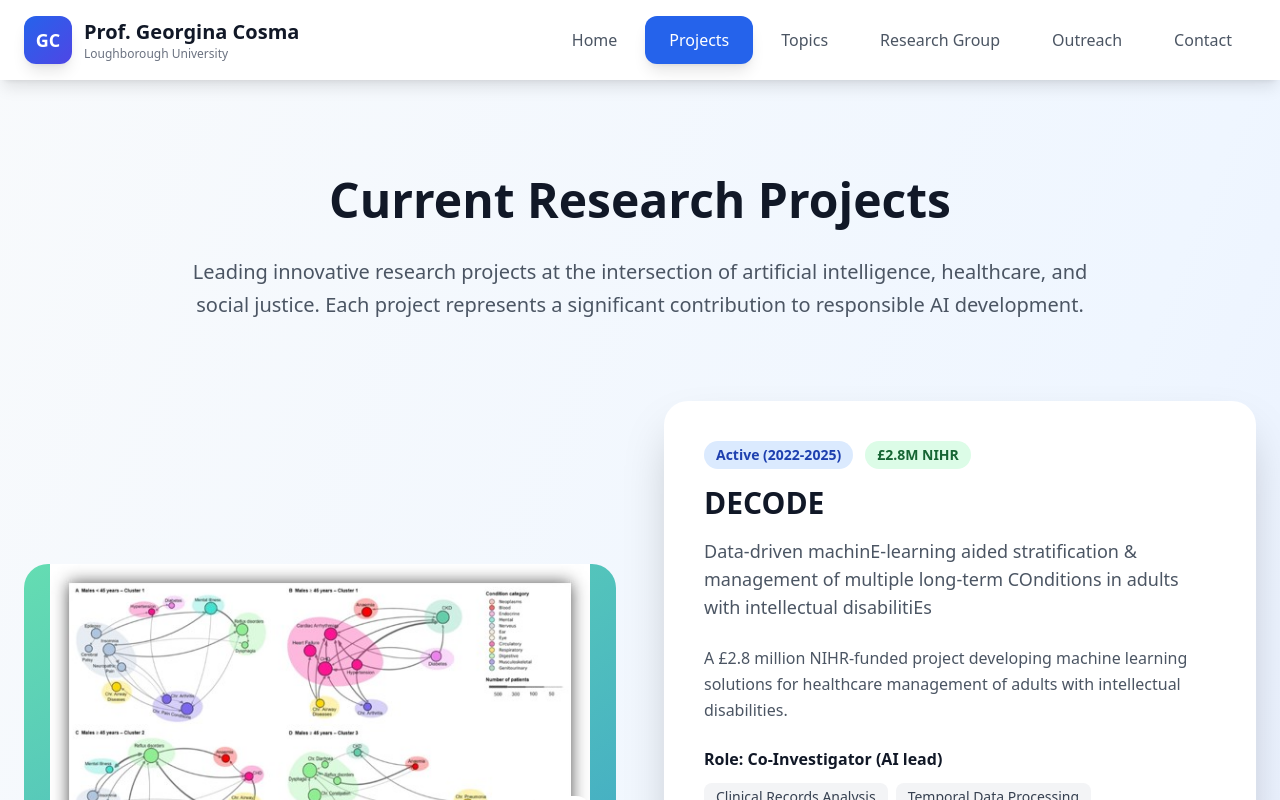
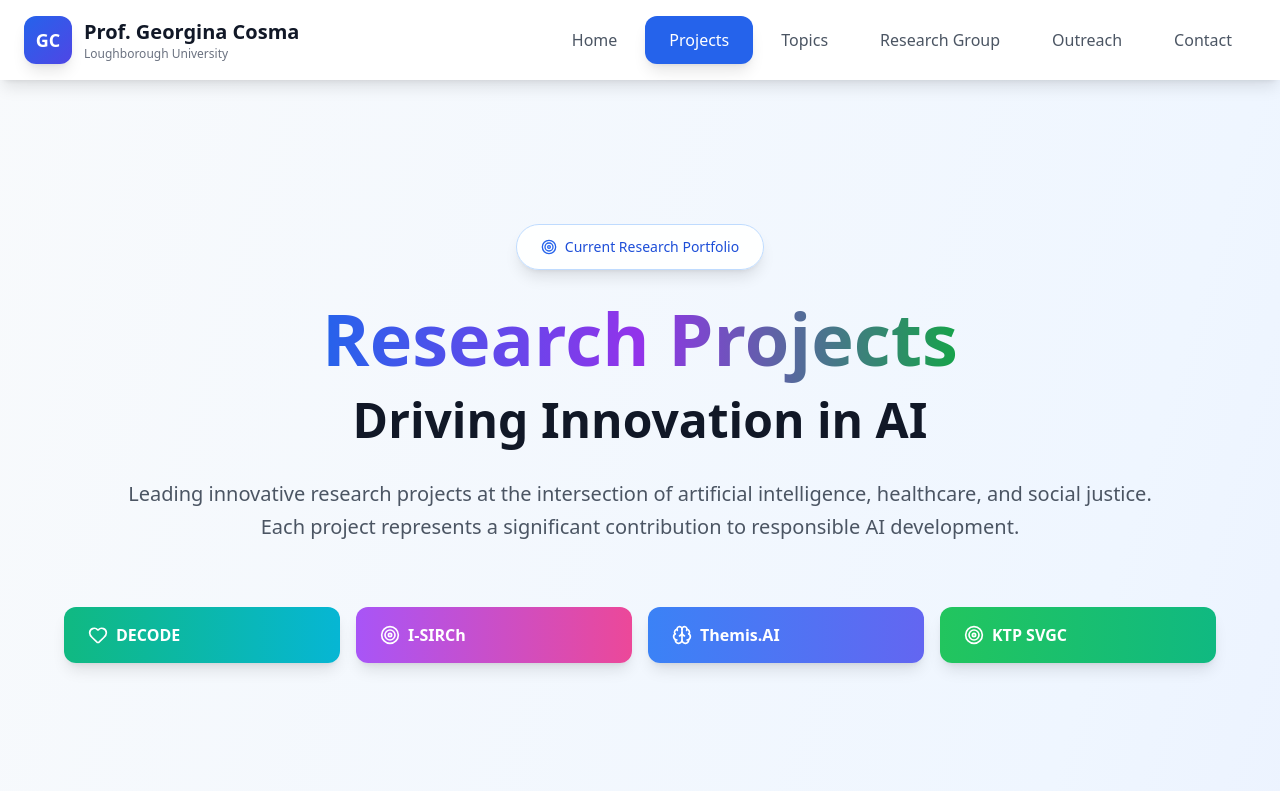
Before and after one commit to gcosma/DataSciencePlus, a React (Create React App) app: page / in a window 1280 px wide. Both pictures are taken after a click on the button "Explore Research Projects". Shown: the top 800 px of the page. Built offline with nearby package versions, Linux system fonts and the light colour scheme.

Commit message:
Your commit message here

```diff
--- a/src/App.js
+++ b/src/App.js
@@ -227,7 +227,7 @@ const teamMembers = [
       name: "Mikel Williams",
       position: "PhD Student in Information Retrieval",
       specialisation: "Neural Information Retrieval with cross-modal knowledge transfer",
-      funder: "Self-funded",
+      funder: "self-funded",
       startDate: "July 2021",
       type: "phd",
       status: "current",
@@ -238,7 +238,7 @@ const teamMembers = [
       position: "PhD Student in neural machine unlearning",
       specialisation: "Selective Forgetting for Large Language Models",
       funder: "self-funded",
-      startDate: "TBC",
+      startDate: "October 2024 (PT-mode)",
       type: "phd",
       status: "current",
       image: personImage
@@ -454,8 +454,8 @@ const teamMembers = [
   );
 
   const HomePage = () => (
-    <div className="min-h-screen">
-      <section className="relative min-h-screen flex items-center justify-center overflow-hidden">
+    <div className="min-h-screen bg-gradient-to-br from-slate-50 via-blue-50 to-indigo-100 pt-24">
+      <section className="relative py-32 px-6 overflow-hidden">
         <div className="absolute inset-0 bg-gradient-to-br from-slate-50 via-blue-50 to-indigo-100"></div>
 
         <div className="relative max-w-7xl mx-auto px-6 py-32">
@@ -671,20 +671,68 @@ const teamMembers = [
 
 const ProjectsPage = () => (
   <div className="min-h-screen bg-gradient-to-br from-slate-50 via-blue-50 to-indigo-100 pt-24">
-      <div className="max-w-7xl mx-auto px-6 py-20">
-        <div className="text-center mb-20">
-          <h1 className="text-5xl font-bold text-gray-900 mb-8">Current Research Projects</h1>
-          <p className="text-xl text-gray-600 max-w-4xl mx-auto leading-relaxed">
+    {/* Hero Section */}
+    <section className="relative py-32 px-6">
+      <div className="max-w-7xl mx-auto text-center">
+        <div className="inline-flex items-center px-6 py-3 bg-white/90 backdrop-blur-sm border border-blue-200 rounded-full text-sm font-medium mb-8 shadow-lg">
+          <Target className="w-4 h-4 mr-2 text-blue-600" />
+          <span className="text-blue-700">Current Research Portfolio</span>
+        </div>
+
+        <h1 className="text-6xl lg:text-7xl font-bold mb-8 leading-tight">
+          <span className="bg-gradient-to-r from-blue-600 via-purple-600 to-green-600 bg-clip-text text-transparent">
+            Research Projects
+          </span>
+          <br />
+          <span className="text-gray-900 text-4xl lg:text-5xl">Driving Innovation in AI</span>
+        </h1>
+
+        <p className="text-xl text-gray-600 mb-16 max-w-5xl mx-auto leading-relaxed">
           Leading innovative research projects at the intersection of artificial intelligence, healthcare,
           and social justice. Each project represents a significant contribution to responsible AI development.
         </p>
-        </div>
-
+
+        <div className="grid grid-cols-1 sm:grid-cols-2 lg:grid-cols-4 gap-4 justify-center max-w-6xl mx-auto">
+          <button
+            onClick={() => scrollToSection('decode-section')}
+            className="bg-gradient-to-r from-emerald-500 to-cyan-500 hover:from-emerald-600 hover:to-cyan-600 px-6 py-4 rounded-xl font-semibold transition-all text-white flex items-center gap-2 text-sm lg:text-base shadow-lg hover:shadow-xl transform hover:scale-105 min-w-[180px]"
+          >
+            <Heart className="w-5 h-5" />
+            DECODE
+          </button>
+          <button
+            onClick={() => scrollToSection('isirch-section')}
+            className="bg-gradient-to-r from-purple-500 to-pink-500 hover:from-purple-600 hover:to-pink-600 px-6 py-4 rounded-xl font-semibold transition-all text-white flex items-center gap-2 text-sm lg:text-base shadow-lg hover:shadow-xl transform hover:scale-105 min-w-[180px]"
+          >
+            <Target className="w-5 h-5" />
+            I-SIRCh
+          </button>
+          <button
+            onClick={() => scrollToSection('themis-section')}
+            className="bg-gradient-to-r from-blue-500 to-indigo-500 hover:from-blue-600 hover:to-indigo-600 px-6 py-4 rounded-xl font-semibold transition-all text-white flex items-center gap-2 text-sm lg:text-base shadow-lg hover:shadow-xl transform hover:scale-105 min-w-[180px]"
+          >
+            <Brain className="w-5 h-5" />
+            Themis.AI
+          </button>
+          <button
+            onClick={() => scrollToSection('svgc-ktp-section')}
+            className="bg-gradient-to-r from-green-500 to-emerald-500 hover:from-green-600 hover:to-emerald-600 px-6 py-4 rounded-xl font-semibold transition-all text-white flex items-center gap-2 text-sm lg:text-base shadow-lg hover:shadow-xl transform hover:scale-105 min-w-[180px]"
+          >
+            <Target className="w-5 h-5" />
+            KTP SVGC
+          </button>
+        </div>
+      </div>
+    </section>
+
+    {/* Research Projects */}
+    <section className="relative py-32 px-6 bg-white">
+      <div className="max-w-7xl mx-auto">
         <div className="space-y-16">
           {projects.map((project, index) => {
             const IconComponent = project.icon;
             return (
-              <div key={project.id} className={`grid lg:grid-cols-2 gap-12 items-center ${index % 2 === 1 ? 'lg:grid-flow-col-dense' : ''}`}>
+              <div key={project.id} id={`${project.pageId}-section`} className={`grid lg:grid-cols-2 gap-12 items-center ${index % 2 === 1 ? 'lg:grid-flow-col-dense' : ''}`}>
                 <div className={`${index % 2 === 1 ? 'lg:col-start-2' : ''}`}>
                   <div className="relative group">
                     <div className={`absolute inset-0 bg-gradient-to-br ${project.gradient} opacity-75 rounded-3xl`}></div>
@@ -754,7 +802,6 @@ const teamMembers = [
                           View on GitHub
                         </a>
                       )}
-
                       {project.osf && (
                         <a
                           href={project.osf}
@@ -766,7 +813,6 @@ const teamMembers = [
                           View on OSF
                         </a>
                       )}
-
                     </div>
                   </div>
                 </div>
@@ -775,8 +821,54 @@ const teamMembers = [
           })}
         </div>
       </div>
+    </section>
+
+    {/* Call to Action */}
+    <section className="relative py-32 px-6 bg-gradient-to-br from-purple-50 via-blue-50 to-indigo-100">
+      <div className="max-w-4xl mx-auto text-center">
+        <div className="bg-gradient-to-br from-white to-blue-50 rounded-3xl p-12 shadow-2xl border border-blue-200">
+          <div className="mb-8">
+            <div className="inline-flex items-center px-4 py-2 bg-gradient-to-r from-blue-500 to-purple-500 text-white rounded-full text-sm font-medium mb-4">
+              <Users className="w-4 h-4 mr-2" />
+              Research Collaboration
+            </div>
+            <h2 className="text-4xl font-bold mb-6 text-gray-900">Interested in Our Research?</h2>
+            <p className="text-xl text-gray-600 mb-8">
+              Explore opportunities for collaboration, funding partnerships, or academic exchange in AI and data science research.
+            </p>
+          </div>
+
+          <div className="flex flex-col sm:flex-row gap-4 justify-center">
+            <a
+              href="mailto:g.cosma@lboro.ac.uk"
+              className="bg-gradient-to-r from-blue-600 to-indigo-600 hover:from-blue-700 hover:to-indigo-700 px-8 py-4 rounded-xl font-semibold transition-all duration-300 flex items-center gap-3 justify-center text-white shadow-lg hover:shadow-xl transform hover:scale-105 min-w-[200px]"
+            >
+              <Mail className="w-5 h-5" />
+              Contact for Collaboration
+            </a>
+            <button
+              onClick={() => setCurrentPage('topics')}
+              className="bg-gradient-to-r from-emerald-500 to-teal-500 hover:from-emerald-600 hover:to-teal-600 px-8 py-4 rounded-xl font-semibold transition-all duration-300 flex items-center gap-3 justify-center text-white shadow-lg hover:shadow-xl transform hover:scale-105 min-w-[200px]"
+            >
+              <Eye className="w-5 h-5" />
+              Explore Research Areas
+            </button>
+            <a
+              href="https://github.com/gcosma"
+              target="_blank"
+              rel="noopener noreferrer"
+              className="bg-gradient-to-r from-purple-600 to-pink-600 hover:from-purple-700 hover:to-pink-700 px-8 py-4 rounded-xl font-semibold transition-all duration-300 flex items-center gap-3 justify-center text-white shadow-lg hover:shadow-xl transform hover:scale-105 min-w-[200px]"
+            >
+              <Github className="w-5 h-5" />
+              Research Code
+            </a>
+          </div>
+        </div>
+      </div>
+    </section>
   </div>
 );
+
 
 
   // New Research Themes Page
@@ -839,11 +931,6 @@ const teamMembers = [
       {/* Research Areas */}
       <section className="relative py-32 px-6 bg-white">
         <div className="max-w-7xl mx-auto">
-          <div className="text-center mb-16">
-            <h2 className="text-4xl font-bold mb-6 text-gray-900">Research Areas</h2>
-            <p className="text-xl text-gray-600">Four interconnected areas of advanced AI research</p>
-          </div>
-
           <div className="space-y-8">
             {researchThemes.map((theme, index) => {
               const IconComponent = theme.icon;
@@ -1518,25 +1605,32 @@ const teamMembers = [
 
 const ResearchGroupPage = () => (
     <div className="min-h-screen bg-gradient-to-br from-slate-50 via-blue-50 to-indigo-100 pt-24">
-      <div className="max-w-7xl mx-auto px-6 py-20">
-        {/* Enhanced Header Section */}
-        <div className="text-center mb-20">
+      {/* Hero Section */}
+      <section className="relative py-32 px-6">
+        <div className="max-w-7xl mx-auto text-center">
           <div className="inline-flex items-center px-6 py-3 bg-white/90 backdrop-blur-sm border border-blue-200 rounded-full text-sm font-medium mb-8 shadow-lg">
             <Users className="w-4 h-4 mr-2 text-blue-600" />
             <span className="text-blue-700">Neural Information Processing, Retrieval & Modelling Research Group</span>
           </div>
+
           <h1 className="text-6xl lg:text-7xl font-bold mb-8 leading-tight">
             <span className="bg-gradient-to-r from-blue-600 via-purple-600 to-indigo-600 bg-clip-text text-transparent">
               Research Group
             </span>
+            <br />
+            <span className="text-gray-900 text-4xl lg:text-5xl">Researchers & PhD Students</span>
           </h1>
-          <p className="text-xl text-gray-600 max-w-4xl mx-auto leading-relaxed mb-12">
+
+          <p className="text-xl text-gray-600 mb-16 max-w-5xl mx-auto leading-relaxed">
             Meet our talented researchers and PhD students working on cutting-edge AI and data science projects,
             advancing the frontiers of neural information retrieval, computational intelligence, and responsible AI.
           </p>
-
-        </div>
-
+        </div>
+      </section>
+
+      {/* Team Members Section */}
+      <section className="relative py-32 px-6 bg-white">
+        <div className="max-w-7xl mx-auto">
           {/* Current PhD Students */}
           <section className="mb-24">
             <div className="flex items-center gap-4 mb-12">
@@ -1588,7 +1682,7 @@ const ResearchGroupPage = () => (
               </div>
               <div>
                 <h2 className="text-4xl font-bold text-gray-900">Current Visiting Fellows and Associates</h2>
-              <p className="text-gray-600 mt-1"> Current Researchers and Associates with ongoing affiliations at Loughborough University</p>
+                <p className="text-gray-600 mt-1">Current Researchers and Associates with ongoing affiliations at Loughborough University</p>
               </div>
             </div>
             <div className="grid md:grid-cols-2 gap-8">
@@ -1749,7 +1843,7 @@ const ResearchGroupPage = () => (
                 </div>
                 <h2 className="text-4xl font-bold mb-6">Interested in Joining Our Team?</h2>
                 <p className="text-xl mb-8 text-blue-100 max-w-3xl mx-auto leading-relaxed">
-                We welcome talented researchers interested in neural information retrieval, computational intelligence,
+                  We welcome researchers interested in neural information retrieval, computational intelligence,
                   healthcare AI, and responsible AI development.
                 </p>
                 <div className="flex flex-col sm:flex-row gap-4 justify-center">
@@ -1772,6 +1866,7 @@ const ResearchGroupPage = () => (
             </div>
           </section>
         </div>
+      </section>
     </div>
   );
 
```
Lines whose indentation alone changed are shown as unchanged.
